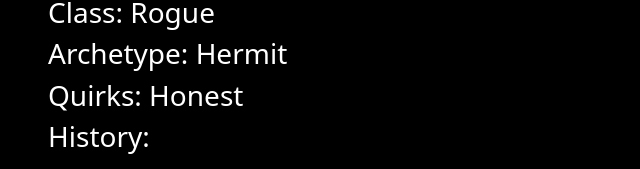
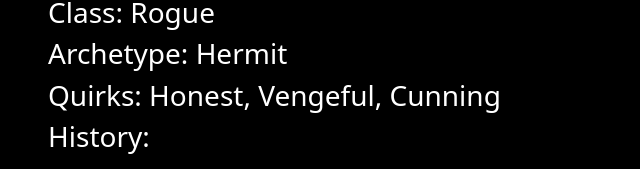
Before and after one commit to mattazz/npc-gen, a React (Vite) app: page / in a window 1280 px wide. Shown: the part 354-523 px from the top of the page, without its empty margins (0-640 px from the left). Built offline with nearby package versions, Linux system fonts and the light colour scheme; no server answers.

Commit message:
adding 3 quirks instead of 1

```diff
--- a/src/App.jsx
+++ b/src/App.jsx
@@ -33,7 +33,7 @@ class ProfileCard extends React.Component {
       class: db.classRPG[this.randomNum(0,db.classRPG.length)],
       history: '',
       archetype: db.archetype[this.randomNum(0,db.archetype.length)],
-      quirks: db.quirks[this.randomNum(0,db.quirks.length)],
+      quirks: [db.quirks[this.randomNum(0,db.quirks.length)], db.quirks[this.randomNum(0,db.quirks.length)], db.quirks[this.randomNum(0,db.quirks.length)]].join(', '),
       image: 'https://phoenixdex.alteredorigin.net/images/characters/character-placeholder.png'
     }
   }
```
